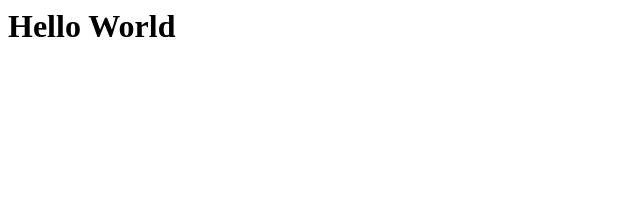
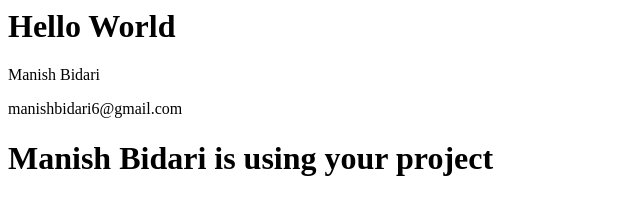
Before and after one commit to AshishRai95/webdevelopment_AshishRai, a plain HTML site: page index.html in a window 1280 px wide. Shown: the whole page, without its empty margins (0-640 px from the left). Drawn offline with Linux system fonts and the light colour scheme.

Commit message:
add contact page and modified index

```diff
--- a/index.html
+++ b/index.html
@@ -4,5 +4,8 @@
     </head>
     <body>
         <h1>Hello World</h1>
+        <p>Manish Bidari</p>
+        <p>manishbidari6@gmail.com</p>
+        <h1>Manish Bidari is using your project</h1>
     </body>
 </html>
```
Also changed, not shown: contact.html (added, +9 -0 lines).
